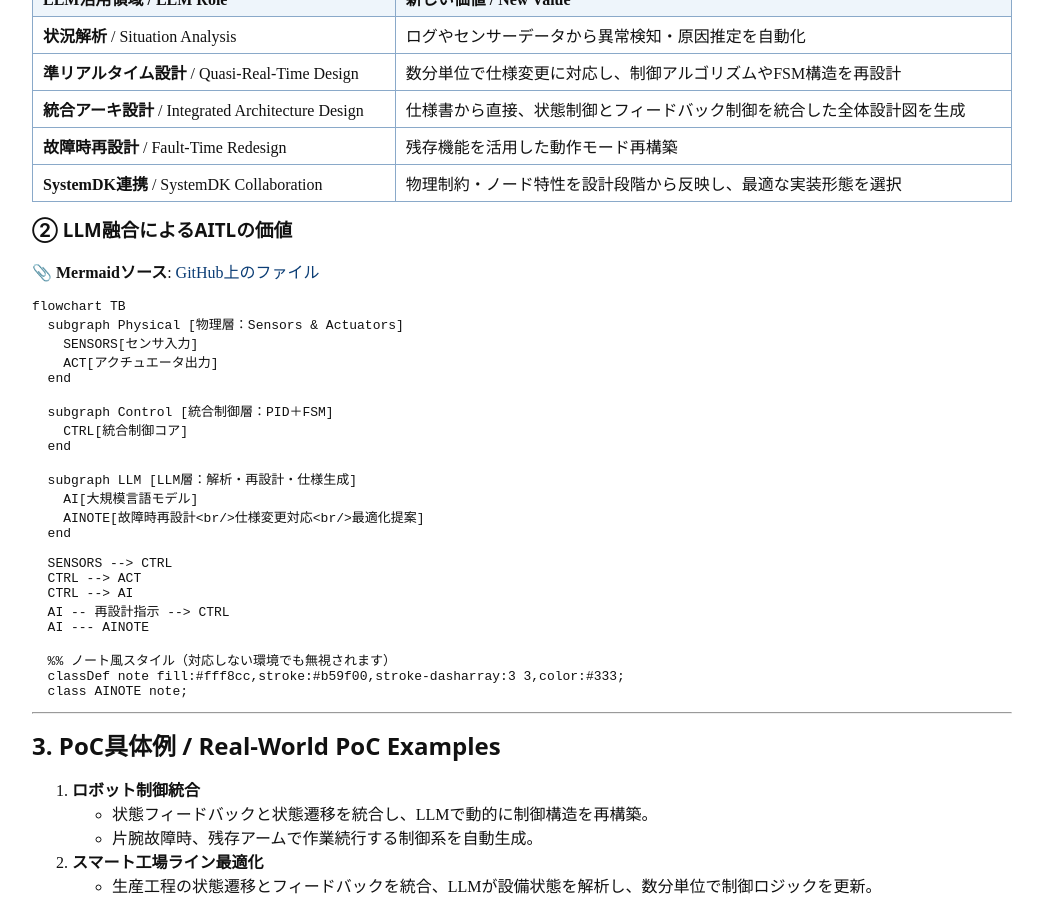
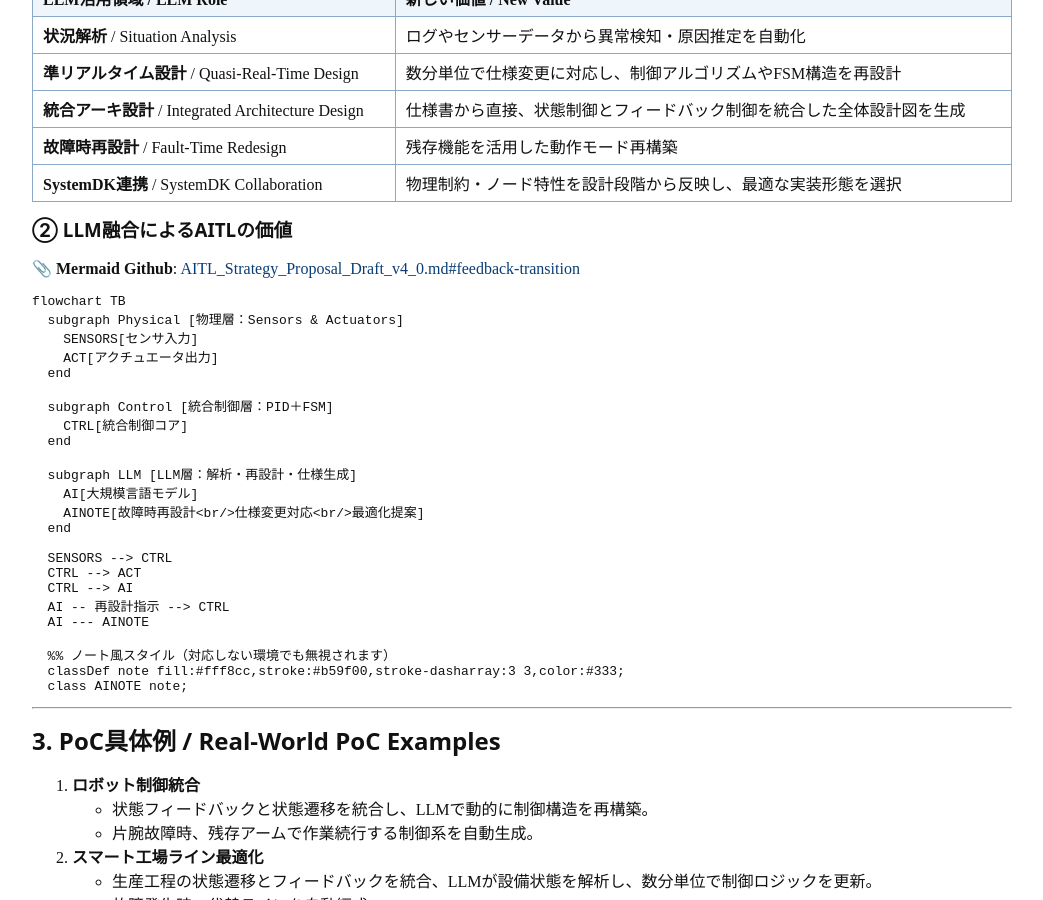
Before and after one commit to Samizo-AITL/AITL-Strategy-Proposal, a Jekyll site: the page built from AITL_Strategy_Proposal_Draft_v4_0.md, in a window 1280 px wide and 900 px high, scrolled down 1554 px. Shown: the whole window, without its empty margins (118-1161 px from the left). Built offline with Jekyll 4.4.1, drawn with Linux system fonts in a browser that asks for light colours.

Commit message:
Update AITL_Strategy_Proposal_Draft_v4_0.md

````diff
--- a/AITL_Strategy_Proposal_Draft_v4_0.md
+++ b/AITL_Strategy_Proposal_Draft_v4_0.md
@@ -92,7 +92,7 @@ AITLは上記統合制御に**LLM（大規模言語モデル）**を加えるこ
 
 ### ② LLM融合によるAITLの価値
 
-📎 **Mermaidソース**: [GitHub上のファイル](https://github.com/Samizo-AITL/AITL-Strategy-Proposal/blob/main/mermaid/aitl_with_llm.mmd)
+📎 **Mermaid Github**: [AITL_Strategy_Proposal_Draft_v4_0.md#feedback-transition](AITL_Strategy_Proposal_Draft_v4_0.md)
 
 ```mermaid
 flowchart TB
````
